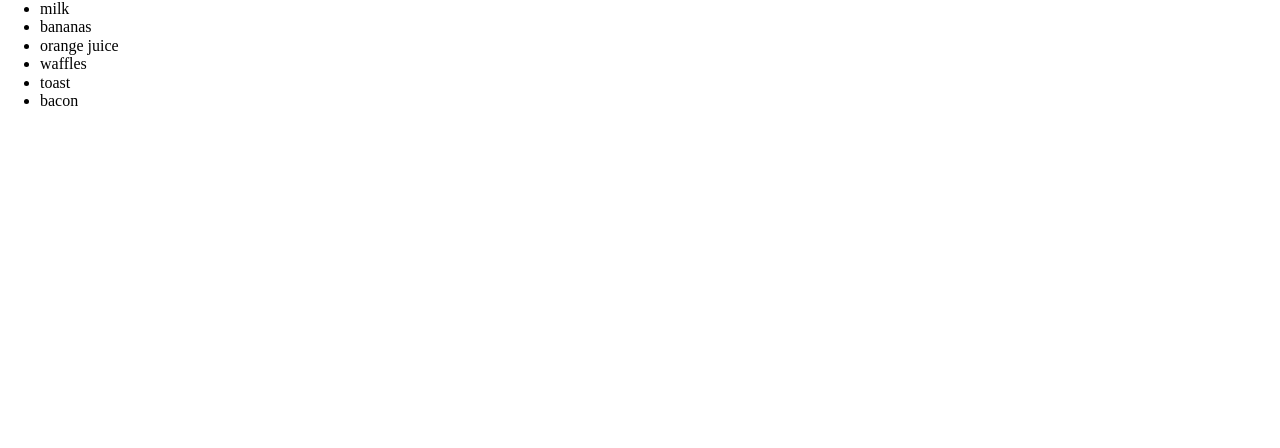
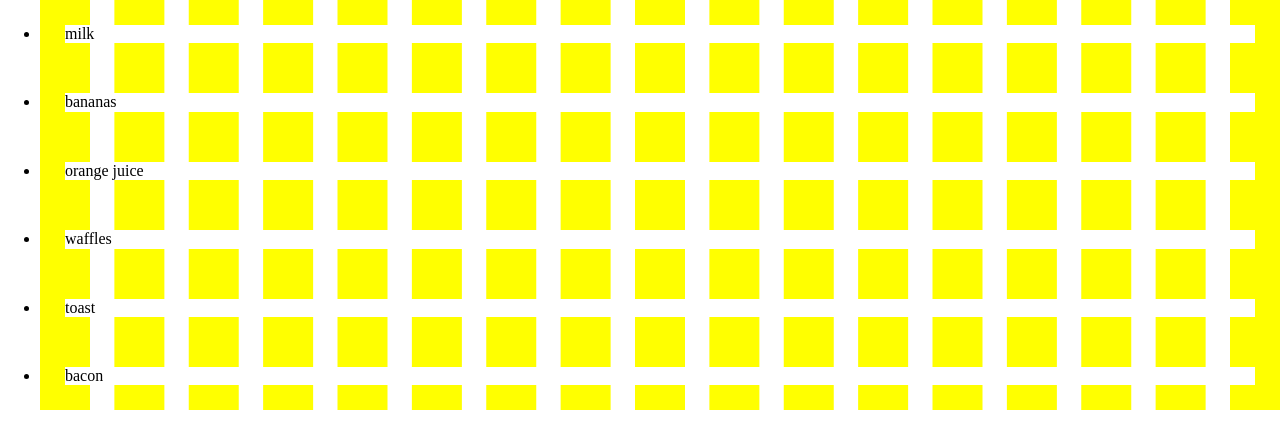
Before and after one commit to izzicain/javascript-intro, a plain HTML site: page list.html in a window 1280 px wide. Drawn offline with nearby package versions, Linux system fonts and the light colour scheme.

Commit message:
Added CSS

```diff
--- a/Styles/main.css
+++ b/Styles/main.css
@@ -0,0 +1,3 @@
+.cssClass {
+  border: 25px dashed yellow;
+}
--- a/list.html
+++ b/list.html
@@ -25,6 +25,7 @@
     var li = document.createElement('li');
     //set the innerHTML <p>Innerhtml is here</p>
     li.innerHTML = item;
+    li.className = 'cssClass';
     console.log(li);
     listElement.append(li);
     //append the li to the ul
```
